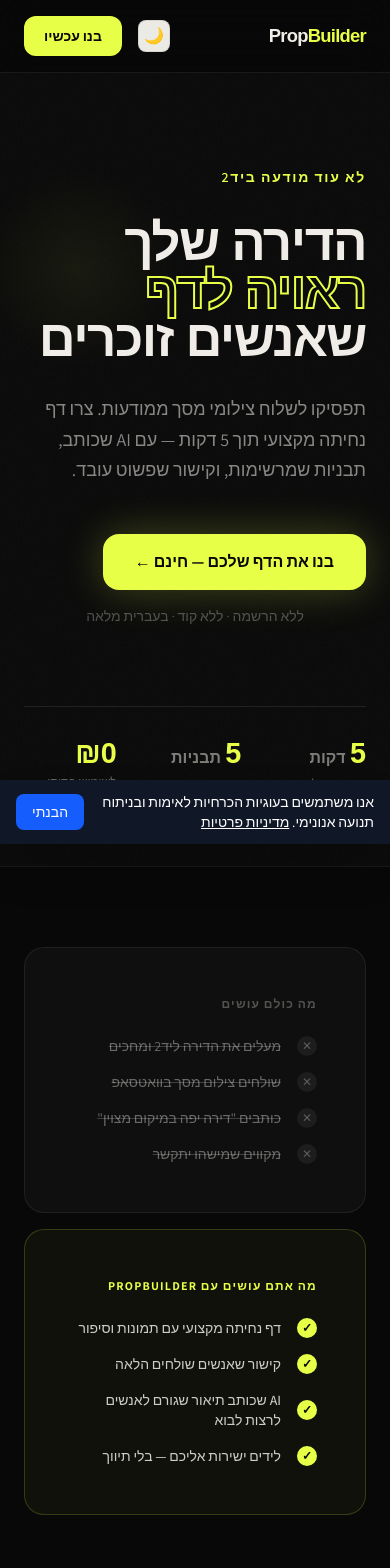
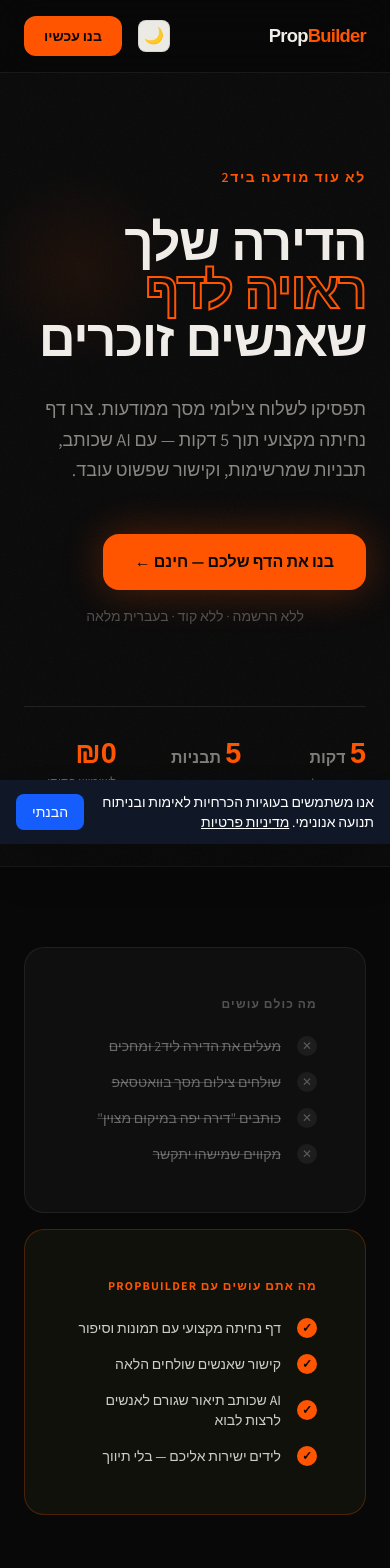
Before and after one commit to hadarsap1/property-landing-builder, a Next.js app: page / in a window 390 px wide. Shown: the top 1568 px of the page. Built offline with nearby package versions, Linux system fonts and the light colour scheme; a web font is replaced by a local one.

Commit message:
swap accent: yellow → electric orange #ff5500

```diff
--- a/app/page.tsx
+++ b/app/page.tsx
@@ -70,7 +70,7 @@ export default function HomePage() {
             className="font-display font-black tracking-tighter"
             style={{ fontSize: '1.15rem', color: '#f0ede8', letterSpacing: '-0.04em' }}
           >
-            Prop<span style={{ color: '#e8ff47' }}>Builder</span>
+            Prop<span style={{ color: '#ff5500' }}>Builder</span>
           </span>
           <div className="flex items-center gap-4">
             <Link
@@ -85,7 +85,7 @@ export default function HomePage() {
               href="/builder"
               className="text-sm font-bold px-5 py-2.5 rounded-xl transition-all hover:opacity-90"
               style={{
-                background: '#e8ff47',
+                background: '#ff5500',
                 color: '#080808',
               }}
             >
@@ -130,7 +130,7 @@ export default function HomePage() {
             width: '60vw',
             height: '60vw',
             borderRadius: '50%',
-            background: 'radial-gradient(ellipse, rgba(232,255,71,0.06) 0%, transparent 60%)',
+            background: 'radial-gradient(ellipse, rgba(255,85,0,0.08) 0%, transparent 60%)',
             pointerEvents: 'none',
           }}
         />
@@ -141,7 +141,7 @@ export default function HomePage() {
           <p
             className="font-body text-sm font-semibold mb-8"
             style={{
-              color: '#e8ff47',
+              color: '#ff5500',
               letterSpacing: '0.12em',
               textTransform: 'uppercase',
             }}
@@ -164,7 +164,7 @@ export default function HomePage() {
             <span
               style={{
                 color: 'transparent',
-                WebkitTextStroke: '2px #e8ff47',
+                WebkitTextStroke: '2px #ff5500',
               }}
             >
               ראויה לדף
@@ -192,9 +192,9 @@ export default function HomePage() {
               href="/builder"
               className="inline-flex items-center gap-3 font-bold text-base px-8 py-4 rounded-2xl transition-all hover:opacity-90 hover:-translate-y-0.5"
               style={{
-                background: '#e8ff47',
+                background: '#ff5500',
                 color: '#080808',
-                boxShadow: '0 0 40px rgba(232,255,71,0.25)',
+                boxShadow: '0 0 40px rgba(255,85,0,0.3)',
               }}
             >
               בנו את הדף שלכם — חינם ←
@@ -220,7 +220,7 @@ export default function HomePage() {
               <div key={s.label}>
                 <p
                   className="font-display font-black"
-                  style={{ fontSize: 'clamp(1.8rem, 4vw, 2.8rem)', color: '#e8ff47', lineHeight: 1 }}
+                  style={{ fontSize: 'clamp(1.8rem, 4vw, 2.8rem)', color: '#ff5500', lineHeight: 1 }}
                 >
                   {s.val}
                   {s.unit && (
@@ -294,12 +294,12 @@ export default function HomePage() {
                 borderRadius: '20px',
                 padding: '48px',
                 background: 'rgba(232,255,71,0.04)',
-                border: '1px solid rgba(232,255,71,0.18)',
+                border: '1px solid rgba(255,85,0,0.25)',
               }}
             >
               <p
                 className="text-xs font-bold tracking-widest uppercase mb-6"
-                style={{ color: '#e8ff47' }}
+                style={{ color: '#ff5500' }}
               >
                 מה אתם עושים עם PropBuilder
               </p>
@@ -317,7 +317,7 @@ export default function HomePage() {
                   >
                     <span
                       className="flex-shrink-0 w-5 h-5 rounded-full flex items-center justify-center text-xs font-bold"
-                      style={{ background: '#e8ff47', color: '#080808' }}
+                      style={{ background: '#ff5500', color: '#080808' }}
                     >
                       ✓
                     </span>
@@ -374,7 +374,7 @@ export default function HomePage() {
                   style={{
                     fontSize: 'clamp(3rem, 5vw, 4.5rem)',
                     lineHeight: 1,
-                    color: i === 0 ? '#e8ff47' : 'rgba(255,255,255,0.08)',
+                    color: i === 0 ? '#ff5500' : 'rgba(255,255,255,0.08)',
                     transition: 'color 200ms',
                     width: '90px',
                   }}
@@ -451,7 +451,7 @@ export default function HomePage() {
               </p>
               <span
                 className="inline-flex items-center gap-2 text-sm font-bold transition-colors"
-                style={{ color: '#e8ff47' }}
+                style={{ color: '#ff5500' }}
               >
                 בנו דף מכירה ←
               </span>
@@ -486,7 +486,7 @@ export default function HomePage() {
               </p>
               <span
                 className="inline-flex items-center gap-2 text-sm font-bold transition-colors"
-                style={{ color: '#e8ff47' }}
+                style={{ color: '#ff5500' }}
               >
                 בנו דף השכרה ←
               </span>
@@ -502,14 +502,14 @@ export default function HomePage() {
           borderRadius: '24px',
           padding: '56px 48px',
           background: 'rgba(232,255,71,0.05)',
-          border: '1px solid rgba(232,255,71,0.14)',
+          border: '1px solid rgba(255,85,0,0.2)',
         }}
       >
         <div className="max-w-7xl mx-auto flex flex-col sm:flex-row items-start sm:items-center gap-8">
           <div className="flex-1">
             <p
               className="text-xs font-bold tracking-widest uppercase mb-3"
-              style={{ color: '#e8ff47' }}
+              style={{ color: '#ff5500' }}
             >
               לסוכנויות נדל״ן
             </p>
@@ -533,7 +533,7 @@ export default function HomePage() {
               <Link
                 href="/pricing"
                 className="px-6 py-3 rounded-xl text-sm font-bold transition-all hover:opacity-90"
-                style={{ background: '#e8ff47', color: '#080808' }}
+                style={{ background: '#ff5500', color: '#080808' }}
               >
                 ראו מחירים ←
               </Link>
@@ -552,9 +552,9 @@ export default function HomePage() {
                 key={f}
                 className="px-3 py-1.5 rounded-full font-medium"
                 style={{
-                  background: 'rgba(232,255,71,0.08)',
-                  color: 'rgba(232,255,71,0.7)',
-                  border: '1px solid rgba(232,255,71,0.14)',
+                  background: 'rgba(255,85,0,0.08)',
+                  color: 'rgba(255,115,50,0.8)',
+                  border: '1px solid rgba(255,85,0,0.2)',
                 }}
               >
                 {f}
@@ -584,7 +584,7 @@ export default function HomePage() {
             transform: 'translate(-50%, -50%)',
             width: '70vw',
             height: '40vw',
-            background: 'radial-gradient(ellipse, rgba(232,255,71,0.08) 0%, transparent 65%)',
+            background: 'radial-gradient(ellipse, rgba(255,85,0,0.08) 0%, transparent 65%)',
             pointerEvents: 'none',
           }}
         />
@@ -606,7 +606,7 @@ export default function HomePage() {
           >
             5 דקות.
             <br />
-            <span style={{ color: '#e8ff47' }}>דף שמוכר.</span>
+            <span style={{ color: '#ff5500' }}>דף שמוכר.</span>
           </h2>
           <p
             className="text-base mb-10"
@@ -618,9 +618,9 @@ export default function HomePage() {
             href="/builder"
             className="inline-flex items-center gap-3 font-bold text-lg px-10 py-5 rounded-2xl transition-all hover:opacity-90 hover:-translate-y-0.5"
             style={{
-              background: '#e8ff47',
+              background: '#ff5500',
               color: '#080808',
-              boxShadow: '0 0 60px rgba(232,255,71,0.3)',
+              boxShadow: '0 0 60px rgba(255,85,0,0.35)',
             }}
           >
             בנו את הדף שלכם — חינם ←
```
